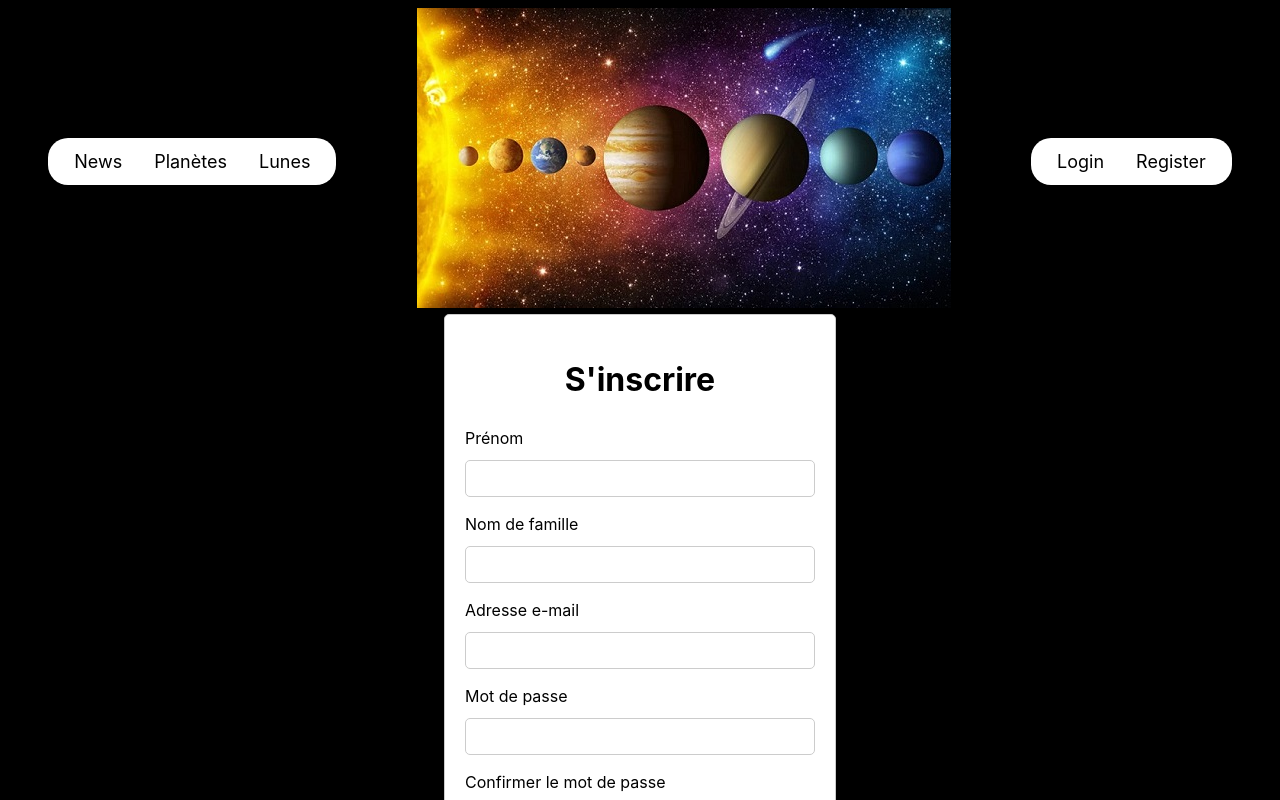
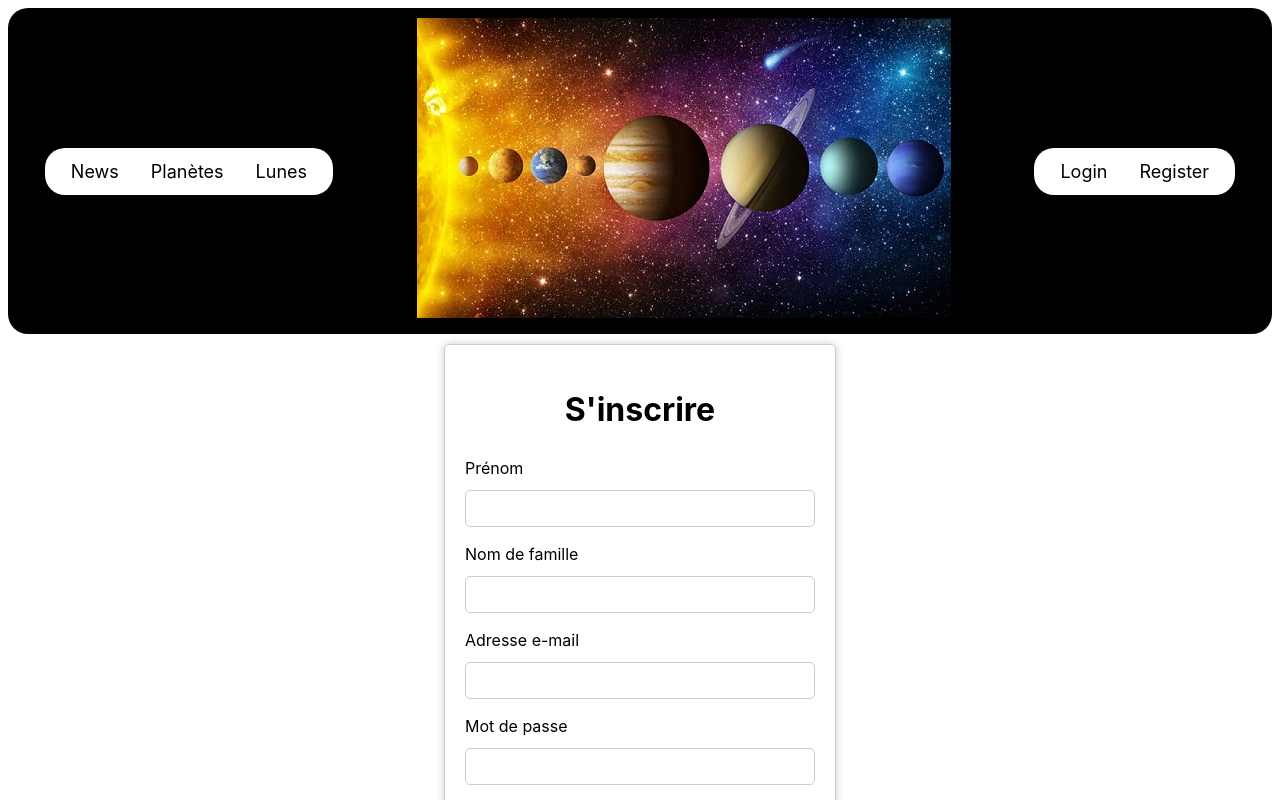
Before and after one commit to Manu-Marques/Planetes, a React (Vite) app in the folder client/: page /register in a window 1280 px wide. Shown: the top 800 px of the page. Built offline with nearby package versions, Linux system fonts and the light colour scheme.

Commit message:
css add for the header

```diff
--- a/client/src/components/header/index.tsx
+++ b/client/src/components/header/index.tsx
@@ -13,7 +13,7 @@ export default function Header() {
           <Link className="header__planetes" to="/planetes">Planètes</Link>
           <Link className="header__lunes" to="/lunes">Lunes</Link>
         </li>
-        <Link to="/"><img src={Planetes} alt="banniere" /></Link>
+        <Link className="header__image" to="/"><img src={Planetes} alt="banniere" /></Link>
         <li className="header__connection">
           <Link className="header__login" to="/login">Login</Link>
           <Link className="header__register" to="/register">Register</Link>
--- a/client/src/components/header/styles.scss
+++ b/client/src/components/header/styles.scss
@@ -1,5 +1,10 @@
 .header {
-    align-items: center;
+  background-color: black;
+  border-radius: 20px;
+
+    &__image{
+      padding: 10px;
+    }
 
     &__login,
     &__register,
--- a/client/src/components/login/styles.scss
+++ b/client/src/components/login/styles.scss
@@ -2,7 +2,7 @@
   position: relative;
   width: 350px;
   max-width: 400px;
-  margin: 0 auto;
+  margin: 50px auto;
   padding: 20px;
   border: 1px solid #ccc;
   border-radius: 5px;
--- a/client/src/components/register/styles.scss
+++ b/client/src/components/register/styles.scss
@@ -2,7 +2,7 @@
   position: relative;
   width: 350px;
   max-width: 400px;
-  margin: 0 auto;
+  margin: 10px auto;
   padding: 20px;
   border: 1px solid #ccc;
   border-radius: 5px;
--- a/client/src/index.css
+++ b/client/src/index.css
@@ -10,5 +10,5 @@
   -webkit-font-smoothing: antialiased;
   -moz-osx-font-smoothing: grayscale;
   -webkit-text-size-adjust: 100%;
-  background-color: rgb(0, 0, 0);
+  background-color: rgb(255, 255, 255);
 }
```
